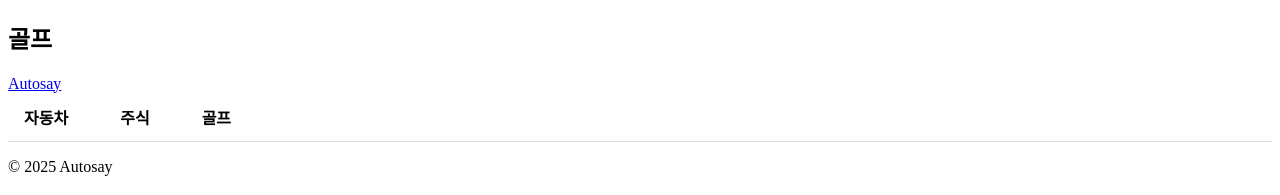
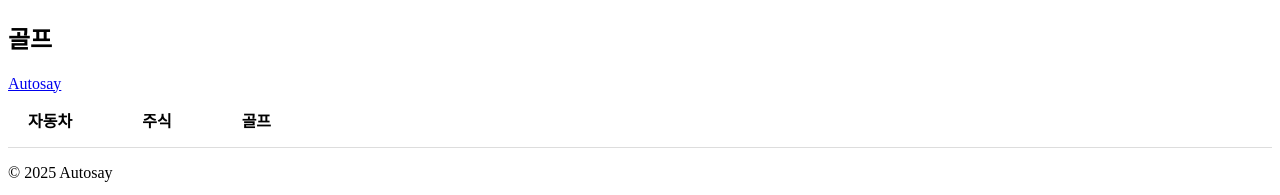
Before and after one commit to gnstjq8750-sketch/autosay, a Jekyll site: the page built from index.html, in a window 1280 px wide. Shown: the part 1365-1560 px from the top of the page. Built offline with Jekyll 4.4.1, drawn with Linux system fonts in a browser that asks for light colours.

Commit message:
Update style.css

```diff
--- a/assets/style.css
+++ b/assets/style.css
@@ -1,60 +1,59 @@
-/* 메뉴 래퍼 */
+/* 메뉴 전체 영역 */
 .menu {
   background: #fff;
   border-bottom: 1px solid #ddd;
   font-family: sans-serif;
 }
 
-/* 상위 메뉴 (가로 배치) */
+/* 최상위 메뉴 (가로 정렬) */
 .menu > ul {
   list-style: none;
   margin: 0;
   padding: 0;
-  display: flex;         /* inline-block 대신 flex 사용 */
-  gap: 20px;             /* 메뉴 간격 */
+  display: flex;          /* 가로 방향 정렬 */
+  gap: 30px;              /* 메뉴 간격 */
 }
 
 .menu > ul > li {
-  position: relative;    /* 서브메뉴 기준점 */
+  position: relative;     /* 서브메뉴 위치 기준 */
 }
 
 .menu > ul > li > a {
   text-decoration: none;
-  padding: 12px 16px;
+  padding: 15px 20px;
   display: block;
   color: #000;
   font-weight: bold;
 }
 
-/* 호버 시 글자색 */
+/* hover 시 메인 글자 색상 */
 .menu > ul > li > a:hover {
-  color: #0078d7; /* 파란색 하이라이트 */
+  color: #0078d7;
 }
 
-/* 서브메뉴 숨기기 */
+/* ▼ 서브메뉴 스타일 */
 .submenu {
-  display: none;
+  display: none;           /* 기본 숨김 */
   position: absolute;
-  top: 100%;  /* 부모 li 바로 아래 */
+  top: 100%;              /* 부모 메뉴 바로 아래 */
   left: 0;
   background: #fff;
   border: 1px solid #ddd;
   min-width: 160px;
   padding: 8px 0;
-  box-shadow: 0 2px 5px rgba(0,0,0,0.1);
+  box-shadow: 0 2px 5px rgba(0,0,0,0.15);
   z-index: 1000;
 }
 
-/* 서브메뉴 아이템 */
 .submenu li {
-  display: block;
+  list-style: none;
 }
 
 .submenu a {
   padding: 10px 15px;
   display: block;
+  text-decoration: none;
   color: #333;
-  text-decoration: none;
   font-size: 14px;
 }
 
@@ -63,7 +62,7 @@
   color: #0078d7;
 }
 
-/* 마우스를 올렸을 때 보이게 */
+/* hover 시 서브메뉴 표시 */
 .menu ul li:hover > .submenu {
   display: block;
 }
```
